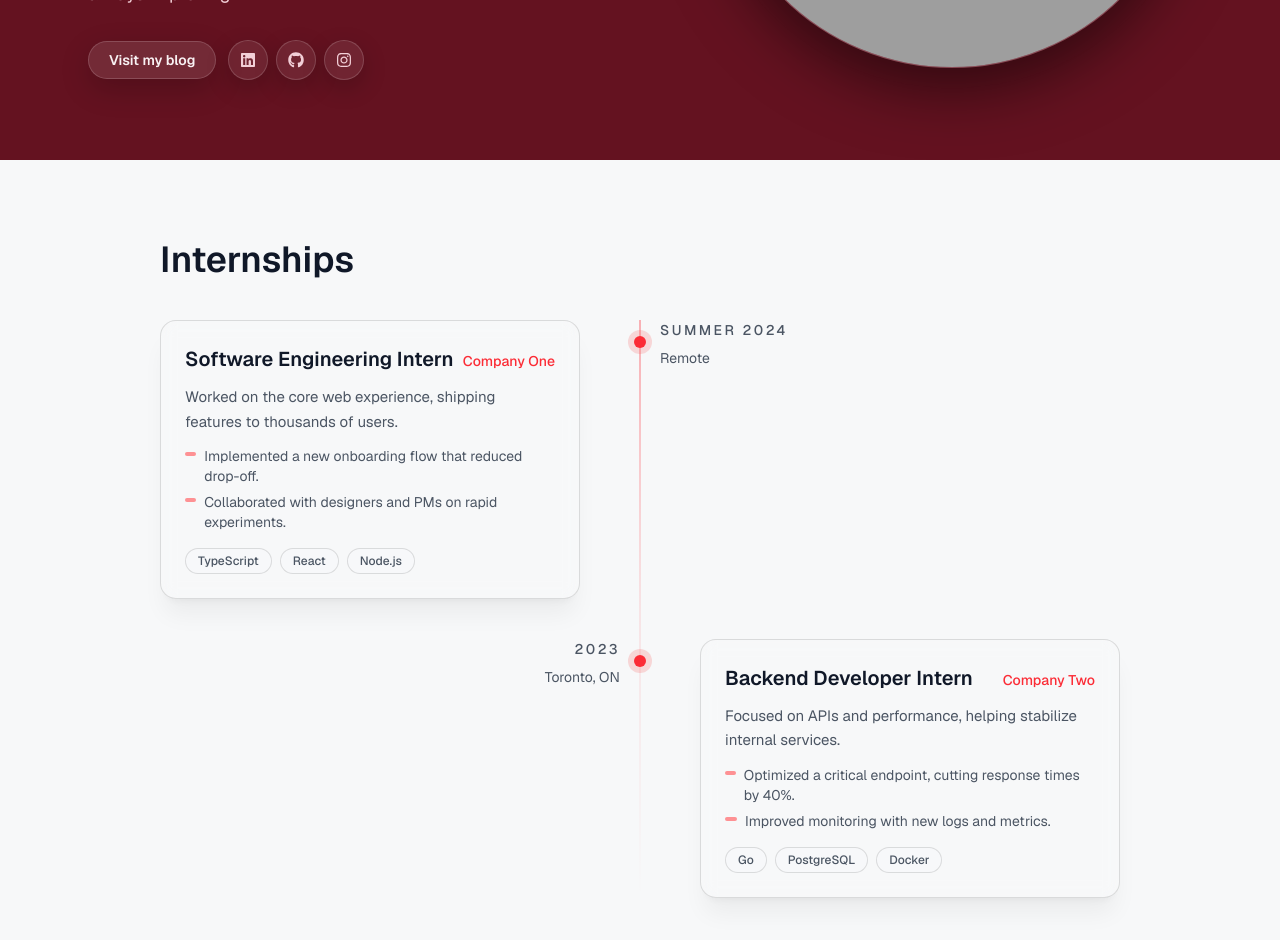
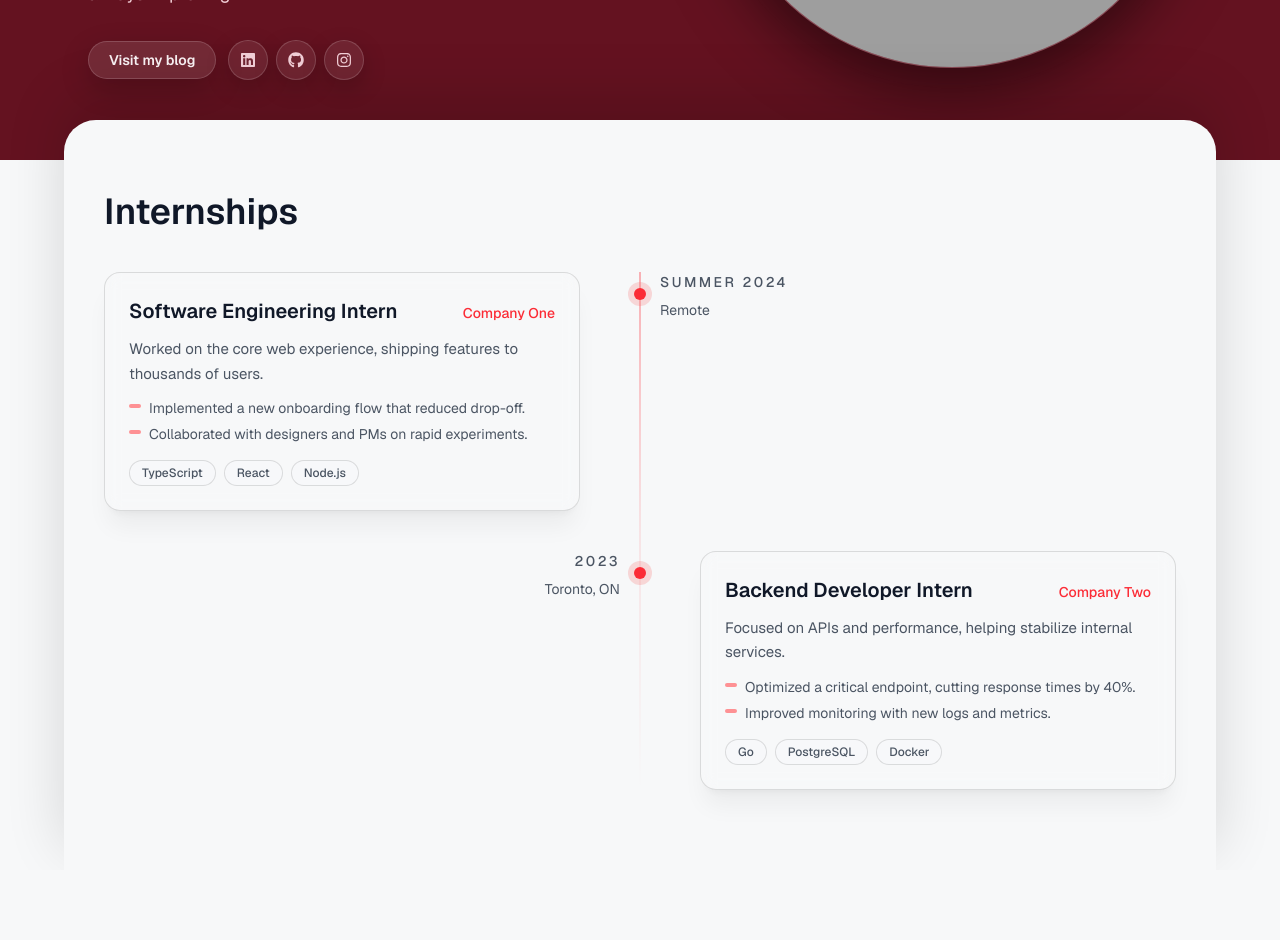
Before and after one commit to harshc22/harsh_chinjer_website, a Next.js app: page / in a window 1280 px wide. Shown: the part 1540-2480 px from the top of the page. After the commit the page ends 2410 px from the top, so only its background shows below. Built offline with nearby package versions, Linux system fonts and the light colour scheme; grey boxes are pictures that could not be loaded.

Commit message:
feat: update InternshipTimeline section styles for improved layout and design

```diff
--- a/src/components/ExperienceTimeline.tsx
+++ b/src/components/ExperienceTimeline.tsx
@@ -66,7 +66,7 @@ export function InternshipTimeline() {
   return (
     <section
       id="internships"
-      className="mx-auto max-w-5xl px-4 md:px-8 py-16 md:py-20"
+      className="relative -mt-10 overflow-hidden rounded-t-[32px] bg-[var(--background)] shadow-[0_-22px_60px_rgba(0,0,0,0.14)] mx-auto max-w-6xl px-4 md:px-10 pt-14 pb-16 md:pt-18 md:pb-20"
     >
       <div className="mb-10 flex items-center justify-between gap-4">
         <h2 className="text-3xl md:text-4xl font-semibold text-[var(--foreground)]">
```
